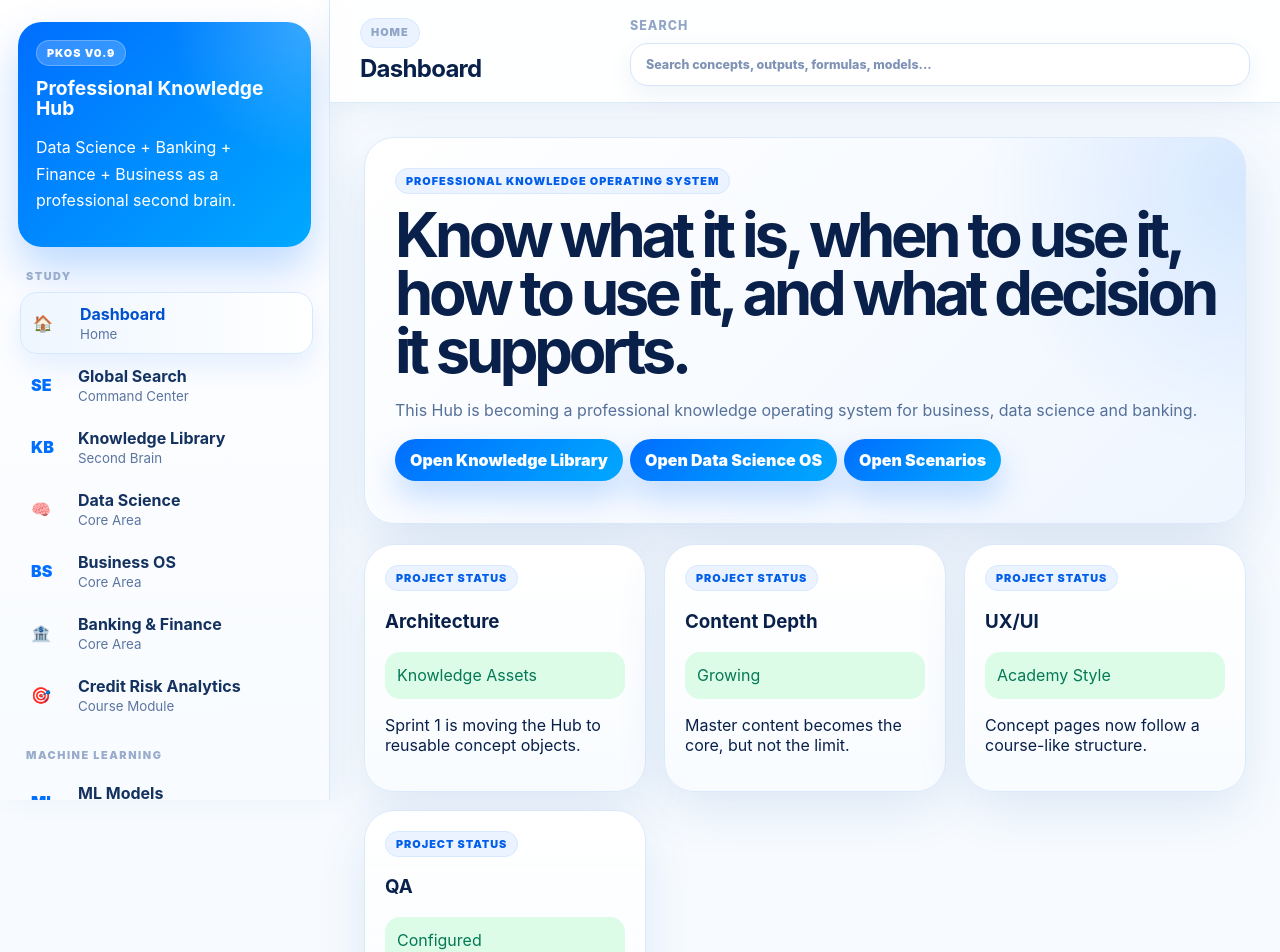
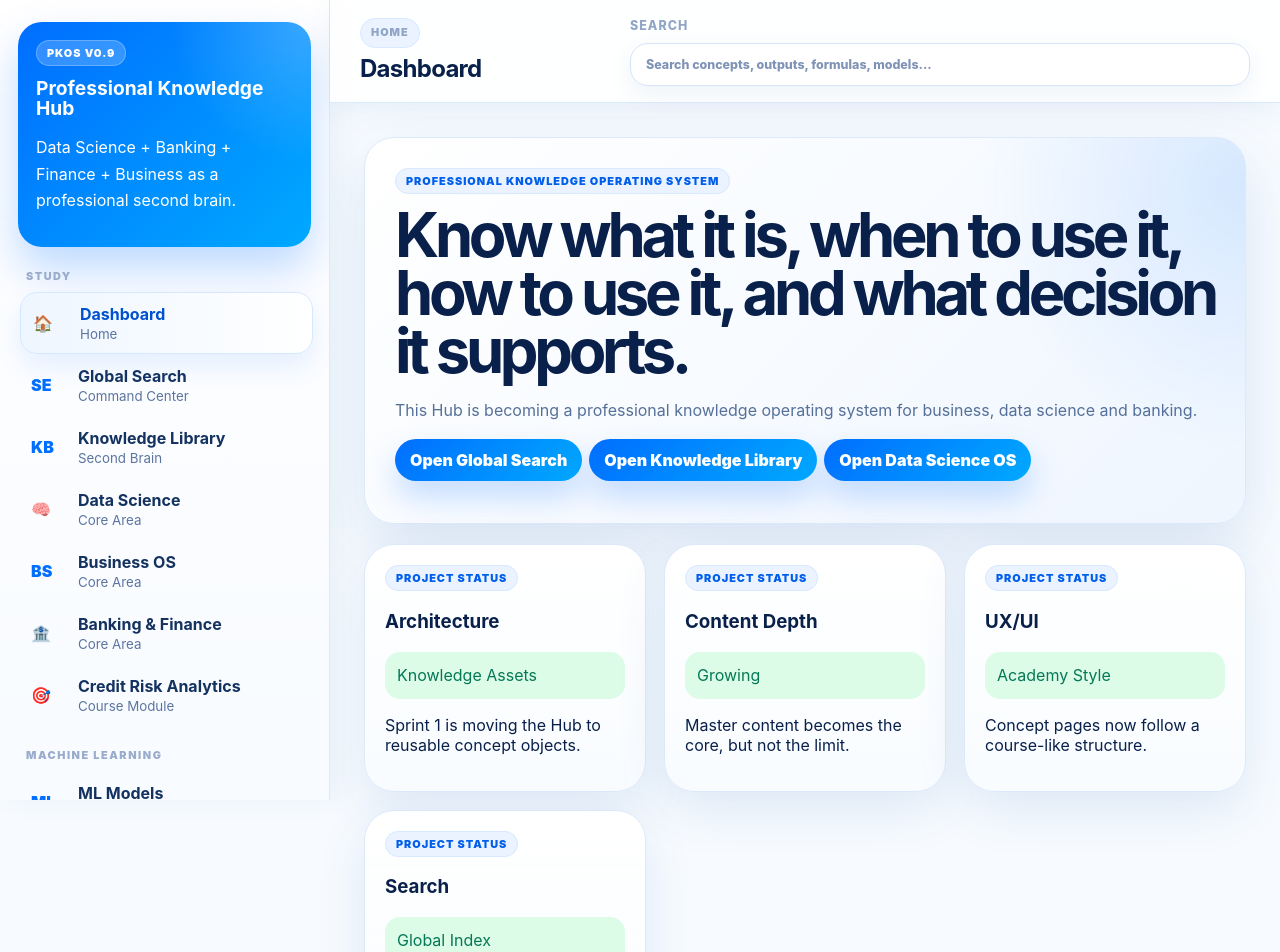
Before and after one commit to albertojrc/professional-knowledge-hub, a React (Vite) app: page / in a window 1280 px wide. Shown: the top 952 px of the page. Built offline with nearby package versions, Linux system fonts and the light colour scheme.

Commit message:
Add global search shortcut to dashboard

```diff
--- a/src/pages/DashboardPage.tsx
+++ b/src/pages/DashboardPage.tsx
@@ -6,6 +6,7 @@ interface DashboardPageProps {
   onNavigate: (view: ViewId) => void
 }
 
+const globalSearchItem: NavItem = { id: 'global-search', label: 'Global Search', eyebrow: 'Command Center', description: 'Search across concepts, formulas, outputs, models, cases and backlog items.', icon: 'SE' }
 const knowledgeLibraryItem: NavItem = { id: 'knowledge-library', label: 'Knowledge Library', eyebrow: 'Second Brain', description: 'Reusable professional concepts with theory, interpretation, outputs, business use and banking applications.', icon: 'KB' }
 const businessOsItem: NavItem = { id: 'business-os', label: 'Business OS', eyebrow: 'Core Area', description: 'Strategy, finance, marketing, operations and economics connected to decisions.', icon: 'BS' }
 const professionalScenariosItem: NavItem = { id: 'professional-scenarios', label: 'Professional Scenarios', eyebrow: 'Apply', description: 'End-to-end workflows from business problem to monitored decision.', icon: 'SC' }
@@ -22,10 +23,11 @@ const statusCards = [
   { label: 'Architecture', value: 'Knowledge Assets', note: 'Sprint 1 is moving the Hub to reusable concept objects.' },
   { label: 'Content Depth', value: 'Growing', note: 'Master content becomes the core, but not the limit.' },
   { label: 'UX/UI', value: 'Academy Style', note: 'Concept pages now follow a course-like structure.' },
-  { label: 'QA', value: 'Configured', note: 'Build, lint and checklist are documented.' }
+  { label: 'Search', value: 'Global Index', note: 'Sprint 1.4 adds cross-hub discovery and filtering.' }
 ]
 
 const primaryNavigation: NavItem[] = [
+  globalSearchItem,
   knowledgeLibraryItem,
   businessOsItem,
   professionalScenariosItem,
@@ -41,9 +43,9 @@ export function DashboardPage({ onNavigate }: DashboardPageProps) {
         <h1>Know what it is, when to use it, how to use it, and what decision it supports.</h1>
         <p>This Hub is becoming a professional knowledge operating system for business, data science and banking.</p>
         <div className="badge-list">
+          <button className="primary-button" onClick={() => onNavigate('global-search')} type="button">Open Global Search</button>
           <button className="primary-button" onClick={() => onNavigate('knowledge-library')} type="button">Open Knowledge Library</button>
           <button className="primary-button" onClick={() => onNavigate('data-science')} type="button">Open Data Science OS</button>
-          <button className="primary-button" onClick={() => onNavigate('professional-scenarios')} type="button">Open Scenarios</button>
         </div>
       </div>
 
```
